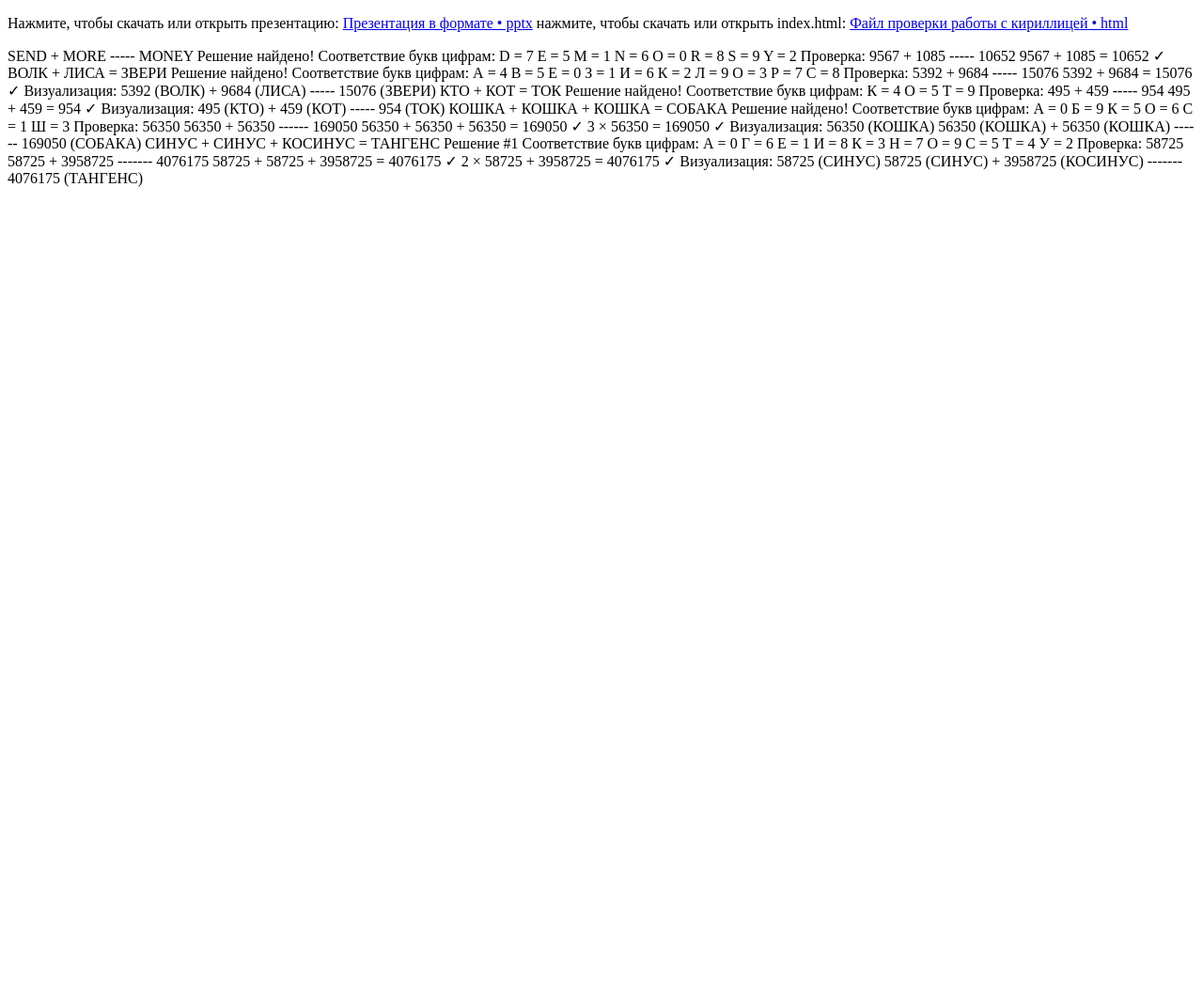
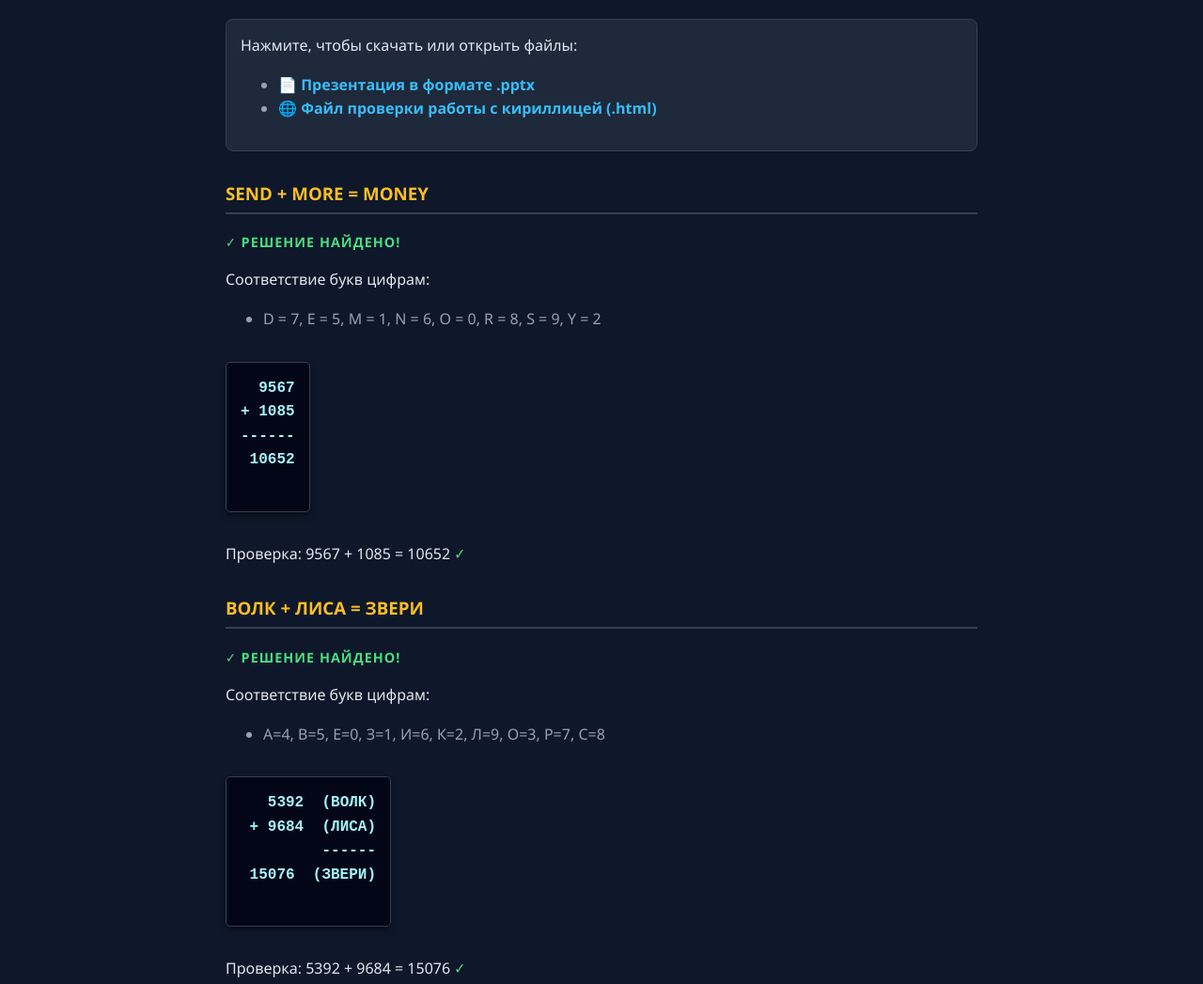
Before and after one commit to Polinn-e/Hello-world, a plain HTML site: page index.html in a window 1280 px wide. Shown: the top 1047 px of the page at 94% size. Before the commit the page ends 800 px from the top, so only its background shows below. Drawn offline with Linux system fonts and the light colour scheme.

Commit message:
Update index.html

```diff
--- a/index.html
+++ b/index.html
@@ -1,147 +1,154 @@
 <!DOCTYPE html>
-<htmL>
+<html lang="ru">
 <head>
-<title> Моя презентация</title>
+    <meta charset="UTF-8">
+    <title>Моя презентация</title>
+    <style>
+        body {
+            font-family: 'Segoe UI', Tahoma, Geneva, Verdana, sans-serif;
+            background-color: #0f172a; /* Темно-синий фон */
+            color: #e2e8f0; /* Светлый текст */
+            max-width: 800px;
+            margin: 0 auto;
+            padding: 20px;
+            line-height: 1.6;
+        }
+        h3 {
+            color: #fbbf24; /* Янтарный цвет заголовков */
+            border-bottom: 2px solid #334155;
+            padding-bottom: 5px;
+            margin-top: 30px;
+        }
+        .links-section {
+            background-color: #1e293b; /* Блок ссылок чуть светлее фона */
+            padding: 15px;
+            border-radius: 8px;
+            margin-bottom: 20px;
+            border: 1px solid #334155;
+        }
+        a {
+            color: #38bdf8; /* Голубые ссылки */
+            text-decoration: none;
+            font-weight: bold;
+        }
+        a:hover {
+            color: #7dd3fc;
+            text-decoration: underline;
+        }
+        ul {
+            color: #94a3b8;
+        }
+        /* Стили для математических примеров */
+        pre {
+            background-color: #020617; /* Почти черный фон для кода */
+            border: 1px solid #334155;
+            padding: 15px;
+            border-radius: 5px;
+            font-family: 'Courier New', Courier, monospace;
+            font-weight: bold;
+            display: inline-block;
+            text-align: right;
+            color: #a5f3fc; /* Светло-циановый текст цифр */
+            box-shadow: 0 4px 6px -1px rgba(0, 0, 0, 0.5);
+        }
+        .solution {
+            color: #4ade80; /* Ярко-зеленый для статуса */
+            font-weight: bold;
+            text-transform: uppercase;
+            font-size: 0.9em;
+            letter-spacing: 1px;
+        }
+        .check-mark {
+            color: #4ade80;
+        }
+    </style>
 </head>
 <body>
 
-<p>
-Нажмите, чтобы скачать или открыть презентацию:
- <a href="СетьВводный. ppt×">Презентация в формате • pptx</a>
-нажмите, чтобы скачать или открыть index.html:
-<a href="index. html">Файл проверки работы с кириллицей • html</a>
-</p>
-<p>
-SEND
-+  MORE
-  -----
-  MONEY
-Решение найдено!
+    <div class="links-section">
+        <p style="margin-top: 0;">Нажмите, чтобы скачать или открыть файлы:</p>
+        <ul>
+            <li><a href="СетьВводный.pptx" download>📄 Презентация в формате .pptx</a></li>
+            <li><a href="index.html" download>🌐 Файл проверки работы с кириллицей (.html)</a></li>
+        </ul>
+    </div>
 
-Соответствие букв цифрам:
-  D = 7
-  E = 5
-  M = 1
-  N = 6
-  O = 0
-  R = 8
-  S = 9
-  Y = 2
-
-Проверка:
+    <!-- SEND + MORE = MONEY -->
+    <h3>SEND + MORE = MONEY</h3>
+    <p class="solution">✓ Решение найдено!</p>
+    <p>Соответствие букв цифрам:</p>
+    <ul>
+        <li>D = 7, E = 5, M = 1, N = 6, O = 0, R = 8, S = 9, Y = 2</li>
+    </ul>
+    <pre>
   9567
 + 1085
------
-  10652
+------
+ 10652
+    </pre>
+    <p>Проверка: 9567 + 1085 = 10652 <span class="check-mark">✓</span></p>
 
-9567 + 1085 = 10652 ✓
-ВОЛК + ЛИСА = ЗВЕРИ
-Решение найдено!
-
-Соответствие букв цифрам:
-  А = 4
-  В = 5
-  Е = 0
-  З = 1
-  И = 6
-  К = 2
-  Л = 9
-  О = 3
-  Р = 7
-  С = 8
-
-Проверка:
-  5392
-+ 9684
------
-  15076
-
-5392 + 9684 = 15076 ✓
-
-Визуализация:
+    <!-- ВОЛК + ЛИСА = ЗВЕРИ -->
+    <h3>ВОЛК + ЛИСА = ЗВЕРИ</h3>
+    <p class="solution">✓ Решение найдено!</p>
+    <p>Соответствие букв цифрам:</p>
+    <ul>
+        <li>А=4, В=5, Е=0, З=1, И=6, К=2, Л=9, О=3, Р=7, С=8</li>
+    </ul>
+    <pre>
   5392  (ВОЛК)
 + 9684  (ЛИСА)
------
-  15076  (ЗВЕРИ)
-КТО + КОТ = ТОК
-Решение найдено!
+------
+ 15076  (ЗВЕРИ)
+    </pre>
+    <p>Проверка: 5392 + 9684 = 15076 <span class="check-mark">✓</span></p>
 
-Соответствие букв цифрам:
-  К = 4
-  О = 5
-  Т = 9
-
-Проверка:
-  495
-+ 459
------
-  954
-
-495 + 459 = 954 ✓
-
-Визуализация:
+    <!-- КТО + КОТ = ТОК -->
+    <h3>КТО + КОТ = ТОК</h3>
+    <p class="solution">✓ Решение найдено!</p>
+    <p>Соответствие букв цифрам:</p>
+    <ul>
+        <li>К = 4, О = 5, Т = 9</li>
+    </ul>
+    <pre>
   495  (КТО)
 + 459  (КОТ)
 -----
   954  (ТОК)
-КОШКА + КОШКА + КОШКА = СОБАКА
-Решение найдено!
+    </pre>
+    <p>Проверка: 495 + 459 = 954 <span class="check-mark">✓</span></p>
 
-Соответствие букв цифрам:
-  А = 0
-  Б = 9
-  К = 5
-  О = 6
-  С = 1
-  Ш = 3
-
-Проверка:
-  56350
-  56350
-+ 56350
-------
-  169050
-
-56350 + 56350 + 56350 = 169050 ✓
-3 × 56350 = 169050 ✓
-
-Визуализация:
+    <!-- КОШКА + КОШКА + КОШКА = СОБАКА -->
+    <h3>КОШКА + КОШКА + КОШКА = СОБАКА</h3>
+    <p class="solution">✓ Решение найдено!</p>
+    <p>Соответствие букв цифрам:</p>
+    <ul>
+        <li>А=0, Б=9, К=5, О=6, С=1, Ш=3</li>
+    </ul>
+    <pre>
   56350  (КОШКА)
   56350  (КОШКА)
 + 56350  (КОШКА)
-------
-  169050  (СОБАКА)
-СИНУС + СИНУС + КОСИНУС = ТАНГЕНС
-Решение #1
+-------
+ 169050  (СОБАКА)
+    </pre>
+    <p>Проверка: 3 × 56350 = 169050 <span class="check-mark">✓</span></p>
 
-Соответствие букв цифрам:
-  А = 0
-  Г = 6
-  Е = 1
-  И = 8
-  К = 3
-  Н = 7
-  О = 9
-  С = 5
-  Т = 4
-  У = 2
-
-Проверка:
-  58725
-  58725
-+ 3958725
--------
-  4076175
-
-58725 + 58725 + 3958725 = 4076175 ✓
-2 × 58725 + 3958725 = 4076175 ✓
-
-Визуализация:
+    <!-- СИНУС + СИНУС + КОСИНУС = ТАНГЕНС -->
+    <h3>СИНУС + СИНУС + КОСИНУС = ТАНГЕНС</h3>
+    <p class="solution">✓ Решение #1</p>
+    <p>Соответствие букв цифрам:</p>
+    <ul>
+        <li>А=0, Г=6, Е=1, И=8, К=3, Н=7, О=9, С=5, Т=4, У=2</li>
+    </ul>
+    <pre>
       58725  (СИНУС)
       58725  (СИНУС)
   + 3958725  (КОСИНУС)
-  -------
-  4076175  (ТАНГЕНС)
-<p>
+  ---------
+    4076175  (ТАНГЕНС)
+    </pre>
+    <p>Проверка: 2 × 58725 + 3958725 = 4076175 <span class="check-mark">✓</span></p>
+
 </body>
- </html>
+</html>
```
